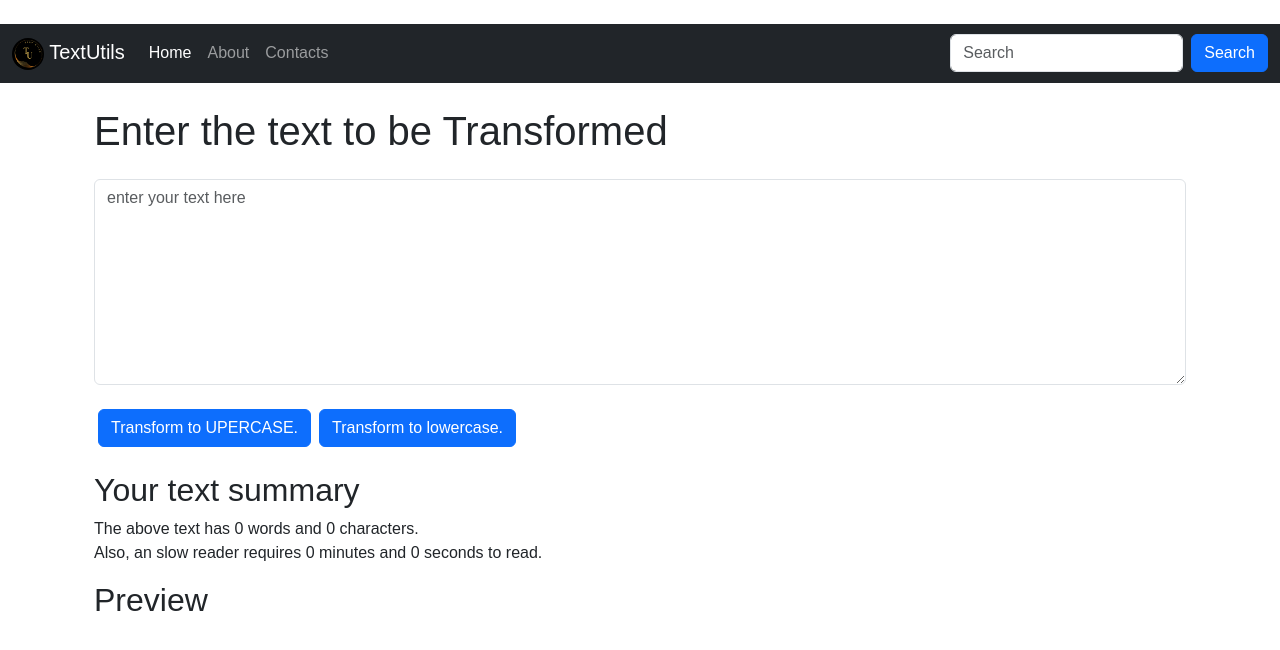
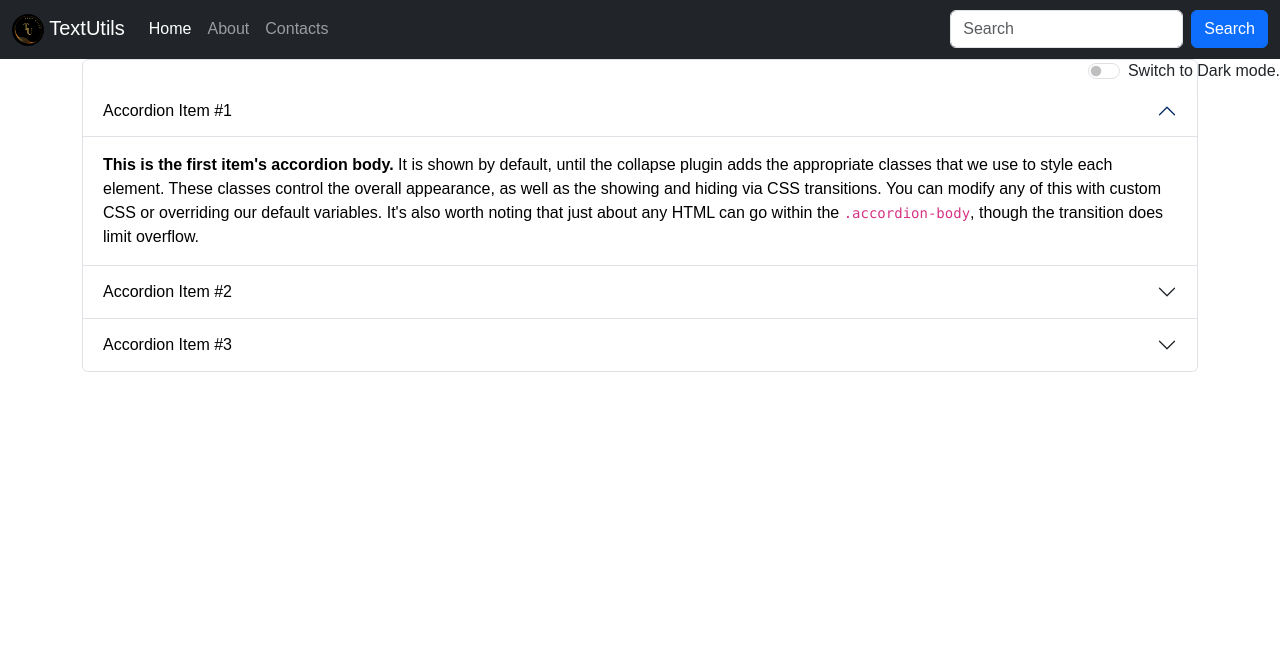
Before and after one commit to soham555-maker/FIR_REACT_APP, a React (Create React App) app: page /about in a window 1280 px wide. Shown: the top 650 px of the page. Built offline with nearby package versions, Linux system fonts and the light colour scheme.

Commit message:
video 10 completed (learned more about stats and made the about component for text utils website.

```diff
--- a/public/index.html
+++ b/public/index.html
@@ -3,7 +3,7 @@
   <head>
     <meta charset="utf-8">
     <meta name="viewport" content="width=device-width, initial-scale=1">
-    <link rel="shortcut icon" href="%PUBLIC_URL%/logo.png" style="border-radius: 10000px;">
+    <link rel="shortcut icon" href="%PUBLIC_URL%/logo.png" >
     <!--
       Notice the use of %PUBLIC_URL% in the tag above.
       It will be replaced with the URL of the `public` folder during the build.
--- a/src/App.js
+++ b/src/App.js
@@ -1,16 +1,19 @@
 import React, { Component } from "react";
 import "./App.css";
 import Navbar from "./Components/Navbar";
-import Textfield from "./Components/Textfield";
+// import Textfield from "./Components/Textfield";
+import About from "./Components/About";
 
 class App extends Component {
   render() {
+
     return (
-      <div>
+      <div className="universal-container">
         {/* <Navbar /> */}
         <Navbar title="TextUtils" />
-        <div className="container">
-          <Textfield heading="Enter the text to be Transformed" />{" "}
+        <div >
+          {/* <Textfield heading="Enter the text to be Transformed" /> */}
+          <About />
         </div>
       </div>
     );
--- /dev/null
+++ b/src/Components/About.js
@@ -0,0 +1,146 @@
+import React, { useState } from "react";
+// import {exp} from "./Navbar.js"
+
+export default function About() {
+  //   const exp2 = ()=>{
+  //     console.log("sucess2")
+  //   }
+
+  const [mode, setMode] = useState("Dark");
+  const [mainStyle, setMainStyle] = useState({
+    backgroundColor: "white",
+    color: "black",
+  });
+
+  const exp = () => {
+    if (mainStyle.backgroundColor === "white") {
+      setMainStyle({
+        backgroundColor: "#212529",
+        color: "white",
+        border: "solid white 1px",
+      });
+      setMode("Light");
+    } else {
+      setMainStyle({
+        backgroundColor: "white",
+        color: "black",
+      });
+      setMode("Light");
+    }
+  };
+
+  const myStyle = {
+    float: "right",
+  };
+  return (
+    <div>
+      <div className="form-check form-switch" style={myStyle}>
+        <input
+          className="form-check-input"
+          type="checkbox"
+          role="switch"
+          id="flexSwitchCheckDefault"
+          onClick={exp}
+        />
+        <label className="form-check-label" htmlFor="flexSwitchCheckDefault">
+          Switch to {mode} mode.
+        </label>
+      </div>
+      <div className="accordion container" id="accordionExample">
+        <div className="accordion-item">
+          <h2 className="accordion-header">
+            <button
+              className="accordion-button"
+              type="button"
+              data-bs-toggle="collapse"
+              data-bs-target="#collapseOne"
+              aria-expanded="true"
+              aria-controls="collapseOne"
+              style={mainStyle}
+            >
+              Accordion Item #1
+            </button>
+          </h2>
+          <div
+            id="collapseOne"
+            className="accordion-collapse collapse show"
+            data-bs-parent="#accordionExample"
+          >
+            <div className="accordion-body" style={mainStyle}>
+              <strong>This is the first item's accordion body.</strong> It is
+              shown by default, until the collapse plugin adds the appropriate
+              classes that we use to style each element. These classes control
+              the overall appearance, as well as the showing and hiding via CSS
+              transitions. You can modify any of this with custom CSS or
+              overriding our default variables. It's also worth noting that just
+              about any HTML can go within the <code>.accordion-body</code>,
+              though the transition does limit overflow.
+            </div>
+          </div>
+        </div>
+        <div className="accordion-item">
+          <h2 className="accordion-header">
+            <button
+              className="accordion-button collapsed"
+              type="button"
+              data-bs-toggle="collapse"
+              data-bs-target="#collapseTwo"
+              aria-expanded="false"
+              aria-controls="collapseTwo"
+              style={mainStyle}
+            >
+              Accordion Item #2
+            </button>
+          </h2>
+          <div
+            id="collapseTwo"
+            className="accordion-collapse collapse"
+            data-bs-parent="#accordionExample"
+          >
+            <div className="accordion-body" style={mainStyle}>
+              <strong>This is the second item's accordion body.</strong> It is
+              hidden by default, until the collapse plugin adds the appropriate
+              classes that we use to style each element. These classes control
+              the overall appearance, as well as the showing and hiding via CSS
+              transitions. You can modify any of this with custom CSS or
+              overriding our default variables. It's also worth noting that just
+              about any HTML can go within the <code>.accordion-body</code>,
+              though the transition does limit overflow.
+            </div>
+          </div>
+        </div>
+        <div className="accordion-item">
+          <h2 className="accordion-header">
+            <button
+              className="accordion-button collapsed"
+              type="button"
+              data-bs-toggle="collapse"
+              data-bs-target="#collapseThree"
+              aria-expanded="false"
+              aria-controls="collapseThree"
+              style={mainStyle}
+            >
+              Accordion Item #3
+            </button>
+          </h2>
+          <div
+            id="collapseThree"
+            className="accordion-collapse collapse"
+            data-bs-parent="#accordionExample"
+          >
+            <div className="accordion-body" style={mainStyle}>
+              <strong>This is the third item's accordion body.</strong> It is
+              hidden by default, until the collapse plugin adds the appropriate
+              classes that we use to style each element. These classes control
+              the overall appearance, as well as the showing and hiding via CSS
+              transitions. You can modify any of this with custom CSS or
+              overriding our default variables. It's also worth noting that just
+              about any HTML can go within the <code>.accordion-body</code>,
+              though the transition does limit overflow.
+            </div>
+          </div>
+        </div>
+      </div>
+    </div>
+  );
+}
--- a/src/Components/Navbar.js
+++ b/src/Components/Navbar.js
@@ -3,6 +3,7 @@
 import PropTypes from "prop-types";
 
 export default function Navbar(props) {
+
   return (
     <div>
       {/* <div className="App-header">
@@ -31,7 +32,7 @@
           </p>
         </div>*/}
 
-      <nav className="navbar navbar-expand-lg navbar-dark bg-dark my-4">
+      <nav className="navbar navbar-expand-lg navbar-dark bg-dark">
         <div className="container-fluid" >
           <a className="navbar-brand" href="/">
             <img src={logo} alt="" /> {props.title}
--- a/src/Components/Textfield.js
+++ b/src/Components/Textfield.js
@@ -39,7 +39,7 @@
           <textarea
             className="form-control my-4"
             id="exampleFormControlTextarea1"
-            rows="8"
+            rows="12"
             placeholder="enter your text here"
             value={text}
             onChange={onChangeTextArea}
```
